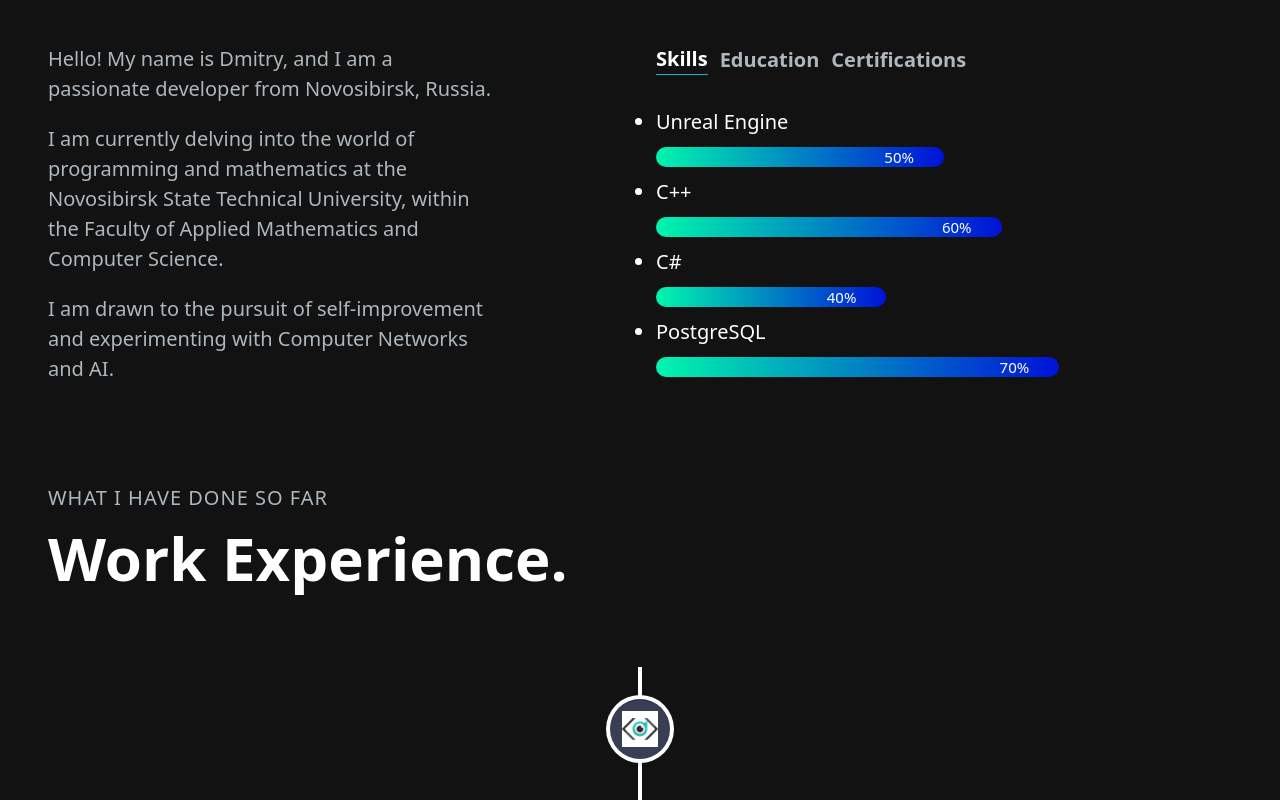
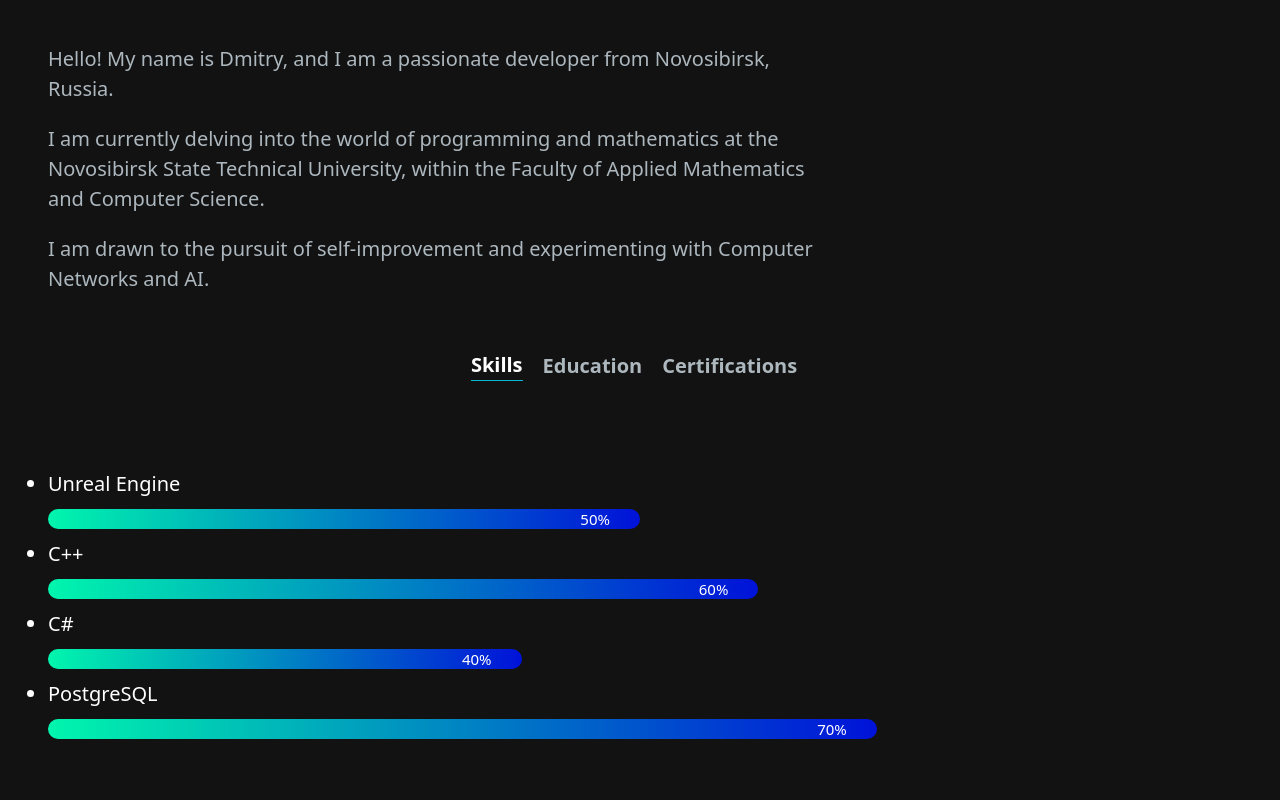
Before and after one commit to DiMs8P/Portfolio, a Next.js app: page /en in a window 1280 px wide. Shown: the part 780-1580 px from the top of the page. Built offline with nearby package versions, Linux system fonts and the light colour scheme.

Commit message:
small design changes

```diff
--- a/app/components/Hero.jsx
+++ b/app/components/Hero.jsx
@@ -14,7 +14,7 @@ const Hero = () => {
   return (
     <section>
         <div className='grid md:grid-cols-2 mt-12 gap-8 relative'>
-            <div className='place-self-center text-center md:text-left'>
+            <div className='self-center justify-self-start text-center md:text-left'>
                 <h1 className='text-white mb-4 text-4xl sm:text-5xl lg:text-6xl font-extrabold'>
                     <AnimationWrapper
                         variants={fadeIn('right', 'tween', 0.3)}
--- a/app/components/about/About.jsx
+++ b/app/components/about/About.jsx
@@ -23,7 +23,7 @@ const About = () => {
   return (
       <div id="about" className='pt-24'>
           <SectionHeader t={t}/>
-          <section className='grid lg:grid-cols-2 mt-12 gap-8 relative'>
+          <section className='grid mt-12 gap-8 relative'>
                   <AnimationWrapper
                       variants={fadeIn('right', 'tween', 0.5)}
                       initial='hidden'
@@ -32,17 +32,10 @@ const About = () => {
                   >
                       <TextSplitter
                         text={t("AboutText")}
-                        className={`${styles.sectionIntroText} lg:mr-5 lg:max-w-md`}
+                        className={`${styles.sectionIntroText} max-w-3xl`}
                       />
                   </AnimationWrapper>
-                  <AnimationWrapper
-                      variants={fadeIn('left', 'tween', 0.5)}
-                      initial='hidden'
-                      whileInView={'show'}
-                      viewport={{ once: true }}
-                      className={`${styles.sectionIntroText}`}
-                  >
-                      <div className={`${styles.sectionIntroText} flex flex-row justify-start`}>
+                  <div className={`${styles.sectionIntroText} text-white flex flex-row justify-center gap-2 py-6`}>
                       <TabButton
                           selectTab={() => handleTabChange("skills")}
                           active={tab === 'skills'}
@@ -55,13 +48,20 @@ const About = () => {
                       >
                           {t("TabData.Education.Title")}
                       </TabButton>
-                          {<TabButton
+                      <TabButton
                           selectTab={() => handleTabChange("certifications")}
                           active={tab === 'certifications'}
                       >
                           {t("TabData.Certifications.Title")}
-                          </TabButton>}
+                      </TabButton>
                   </div>
+                  <AnimationWrapper
+                      variants={fadeIn('left', 'tween', 0.5)}
+                      initial='hidden'
+                      whileInView={'show'}
+                      viewport={{ once: true }}
+                      className={`${styles.sectionIntroText}`}
+                  >
                       <div className='mt-8'>
                           {
                               getTabData(useTranslations("AboutSection.TabData")).find((t) => t.id === tab).content
--- a/app/components/about/constants.js
+++ b/app/components/about/constants.js
@@ -52,7 +52,7 @@ const getTabData = (t) => {
         {
             id: "education",
             content: (
-                <ul className='text-white list-disc list-outside'>
+                <ul className='text-white list-disc list-outside max-w-3xl'>
                     <li className='mb-5'>
                         Bachelor&apos;s degree
                         <ul className='text-secondary list-decimal list-outside pl-2'>
@@ -88,7 +88,7 @@ const getTabData = (t) => {
         {
             id: "certifications",
             content: (
-                <ul className='text-secondary list-disc list-outside'>
+                <ul className='text-secondary list-disc list-outside max-w-3xl'>
                     <li>
                         <a className='hover:text-white'
                            target='_blank'
```
Lines whose indentation alone changed are shown as unchanged.
